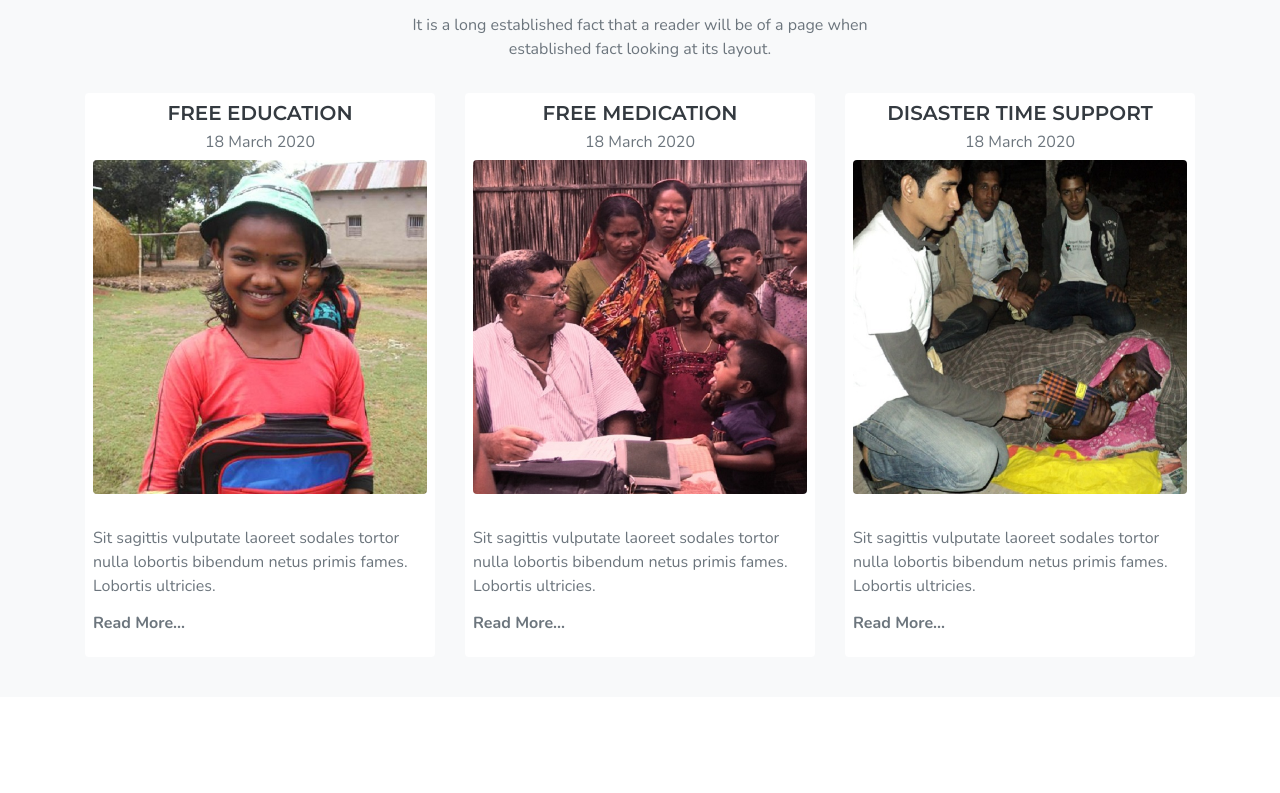
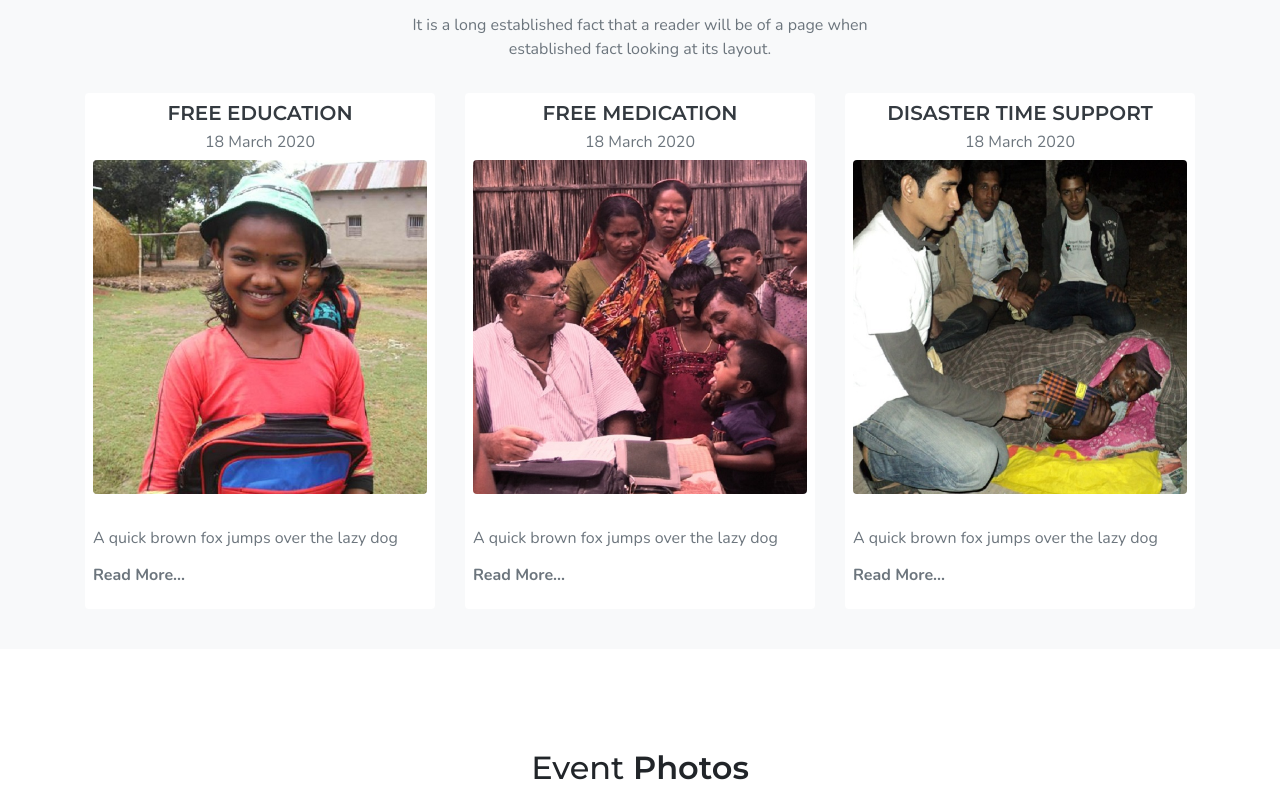
Before and after one commit to oneybd/lifesavermission, a plain HTML site: page index.html in a window 1280 px wide. Shown: the part 1745-2538 px from the top of the page. Drawn offline with nearby package versions, Linux system fonts and the light colour scheme.

Commit message:
Update index.html

```diff
--- a/index.html
+++ b/index.html
@@ -184,7 +184,7 @@
                             </div>
                             <div class="content_blog pt-3 pb-3">
                                 <div class="mt-3">
-                                    <p class="mt-3 desc_blog text-muted">Sit sagittis vulputate laoreet sodales tortor nulla lobortis bibendum netus primis fames. Lobortis ultricies.</p>
+                                    <p class="mt-3 desc_blog text-muted">A quick brown fox jumps over the lazy dog</p>
                                     <p class="h6 mb-0"><a href="education.html" class="text-muted font-weight-bold">Read More...</a></p>
                                 </div>
                             </div>
@@ -201,7 +201,7 @@
                             </div>
                             <div class="content_blog pt-3 pb-3">
                                 <div class="mt-3">
-                                    <p class="mt-3 desc_blog text-muted">Sit sagittis vulputate laoreet sodales tortor nulla lobortis bibendum netus primis fames. Lobortis ultricies.</p>
+                                    <p class="mt-3 desc_blog text-muted">A quick brown fox jumps over the lazy dog</p>
                                     <p class="h6 mb-0"><a href="medication.html" class="text-muted font-weight-bold">Read More...</a></p>
                                 </div>
                             </div>
@@ -218,7 +218,7 @@
                             </div>
                             <div class="content_blog pt-3 pb-3">
                                 <div class="mt-3">
-                                    <p class="mt-3 desc_blog text-muted">Sit sagittis vulputate laoreet sodales tortor nulla lobortis bibendum netus primis fames. Lobortis ultricies.</p>
+                                    <p class="mt-3 desc_blog text-muted">A quick brown fox jumps over the lazy dog</p>
                                     <p class="h6 mb-0"><a href="relief.html" class="text-muted font-weight-bold">Read More...</a></p>
                                 </div>
                             </div>
@@ -245,7 +245,6 @@
                         <li class="list-inline-item"><a class="" data-filter=".seo">Sponsorship</a></li>
                         <li class="list-inline-item"><a class="" data-filter=".webdesign">Medication</a></li>
                         <li class="list-inline-item"><a class="" data-filter=".WORK">Relief</a></li>
-                        <!-- <li class="list-inline-item"><a class="" data-filter=".wordpress">Wordpress</a></li> -->
                     </ul>
                 </div>
             </div>
```
